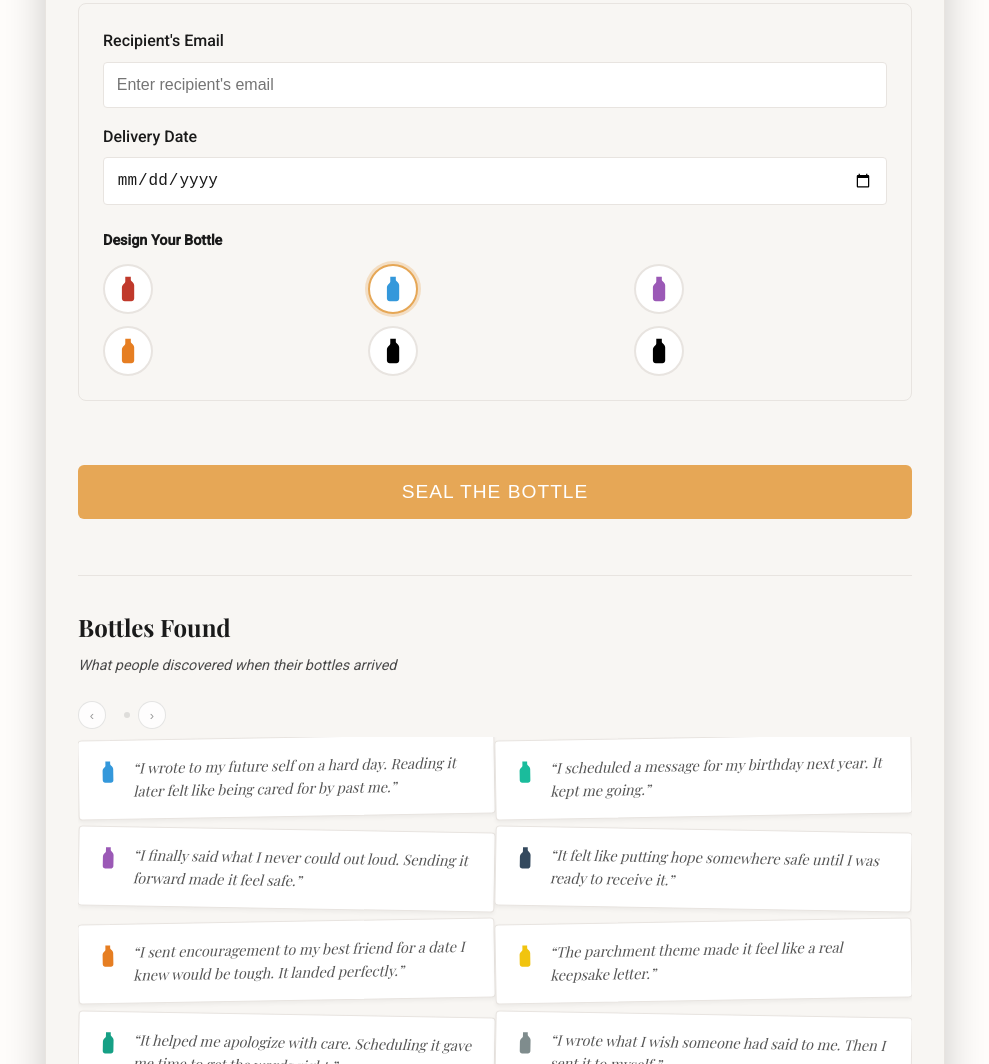
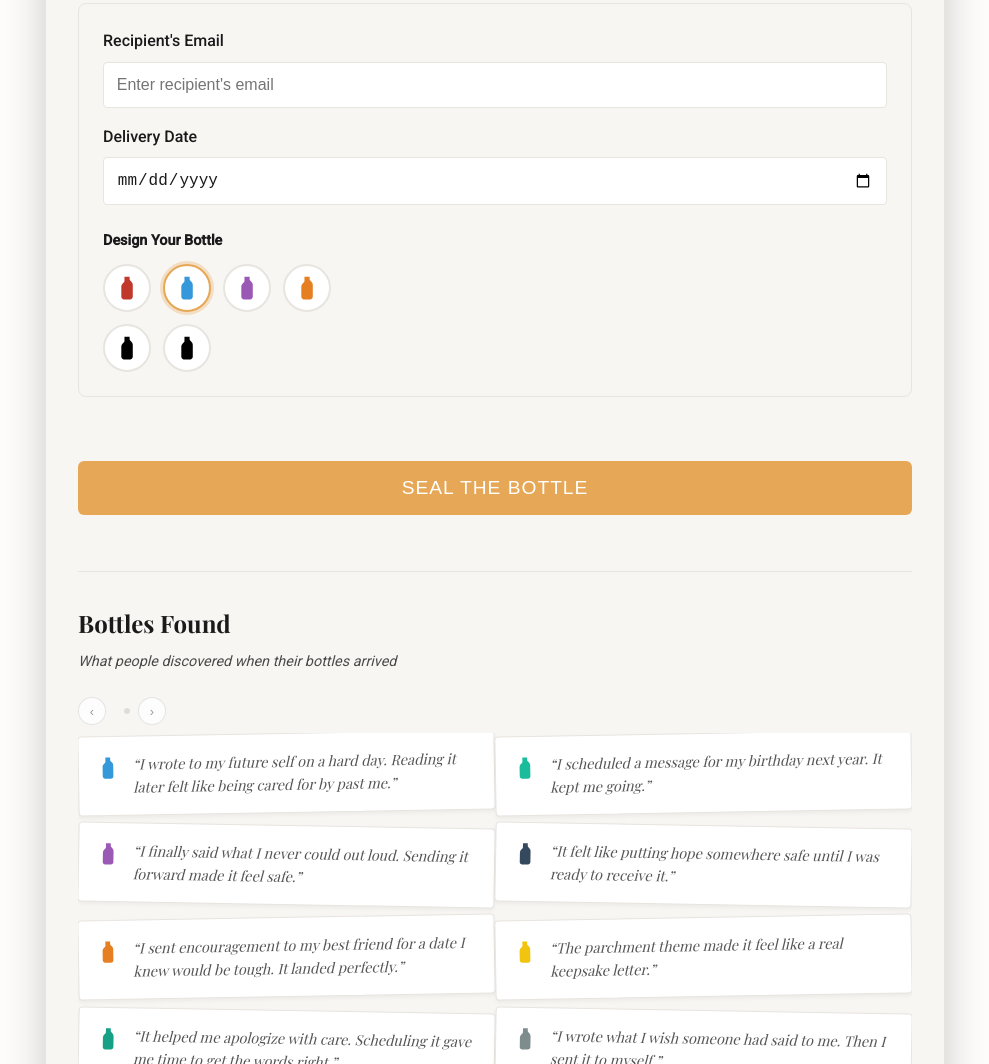
Before and after one commit to nofearjustfight/bottled, a plain HTML site: page index.html in a window 1280 px wide. Shown: the part 657-1721 px from the top of the page, without its empty margins (145-1134 px from the left). Drawn offline with nearby package versions, Linux system fonts and the light colour scheme; a script that the page names is missing.

Commit message:
Light theme, darker text, tighter bottle picker

```diff
--- a/styles.css
+++ b/styles.css
@@ -273,14 +273,16 @@ main {
 }
 
 .bottle-options {
-    display: grid;
-    grid-template-columns: repeat(3, 1fr);
-    gap: 0.75rem;
+    display: flex;
+    flex-wrap: wrap;
+    gap: 12px;
+    justify-content: flex-start;
+    max-width: 280px;
 }
 
 .bottle-btn {
-    width: 50px;
-    height: 50px;
+    width: 48px;
+    height: 48px;
     border-radius: 50%;
     border: 2px solid var(--border);
     background: var(--bg-card);
```
